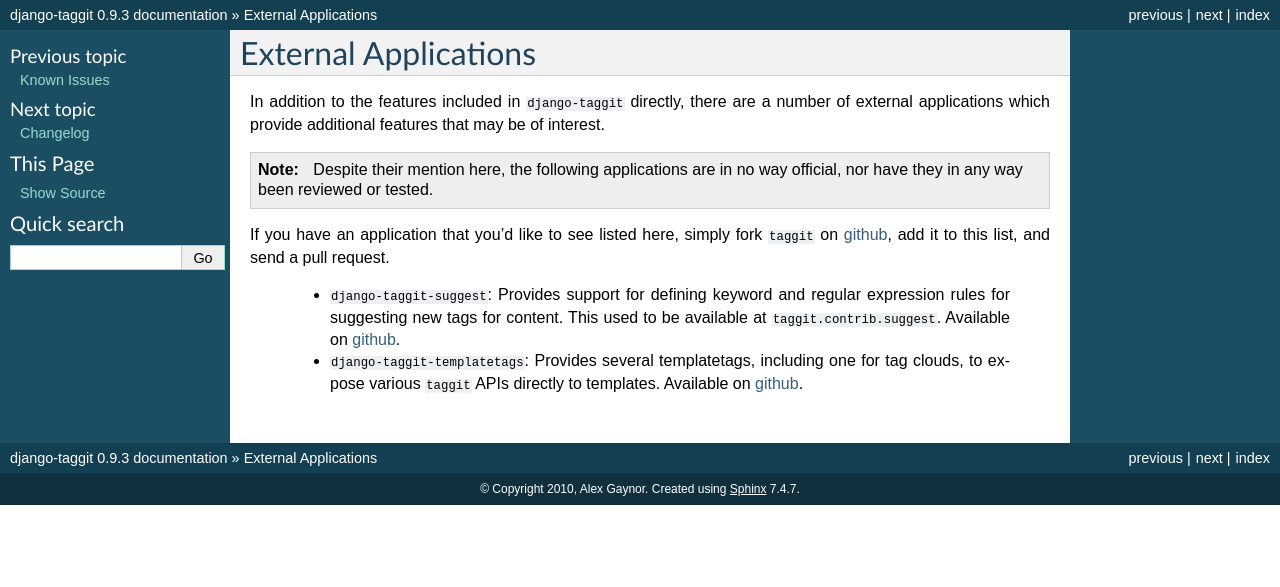
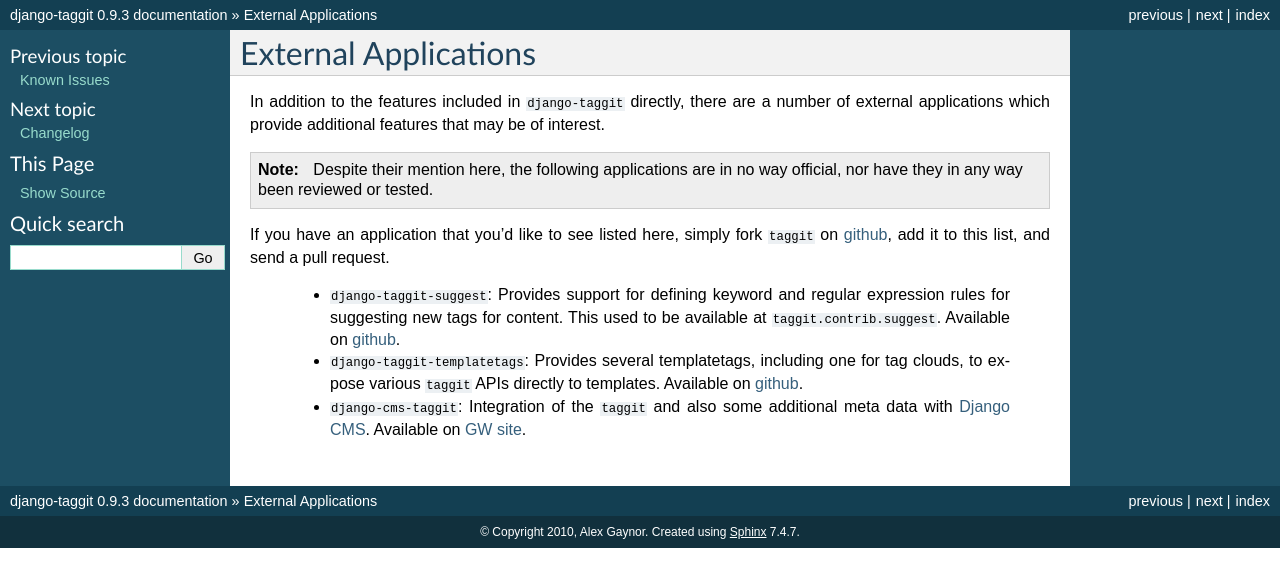
Before and after one commit to jazzband/django-taggit, a Sphinx documentation site: the page built from docs/external_apps.txt, in a window 1280 px wide. Shown: the top 587 px of the page. Built offline with Sphinx 7.4.7, drawn with Linux system fonts in a browser that asks for light colours.

Commit message:
Added description of external application django-cms-taggit.

```diff
--- a/docs/external_apps.txt
+++ b/docs/external_apps.txt
@@ -20,7 +20,11 @@
  * ``django-taggit-templatetags``: Provides several templatetags, including one
    for tag clouds, to expose various ``taggit`` APIs directly to templates.
    Available on `github`__.
+ * ``django-cms-taggit``: Integration of the ``taggit`` and also some additional
+   meta data with `Django CMS <http://www.django-cms.org/>`_. Available on
+   `GW site`__.
 
 __ http://github.com/alex/django-taggit
 __ http://github.com/frankwiles/django-taggit-suggest
 __ http://github.com/feuervogel/django-taggit-templatetags
+__ http://gw.tnode.com/1012-django-cms/
```
